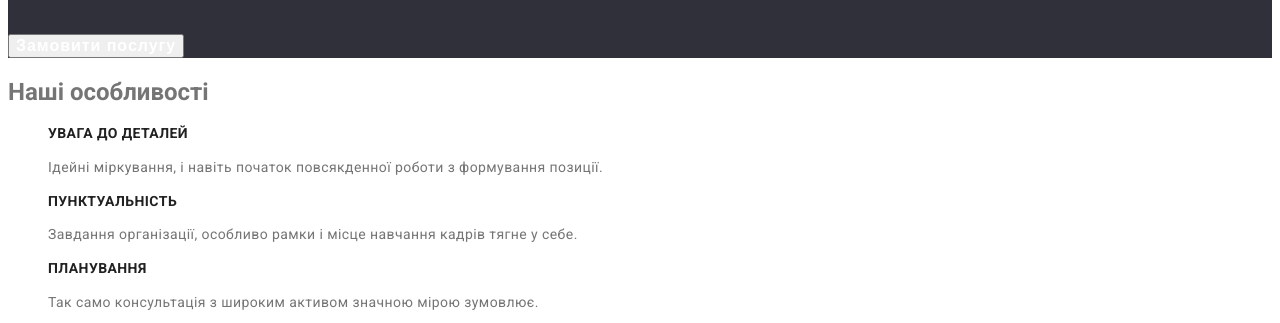
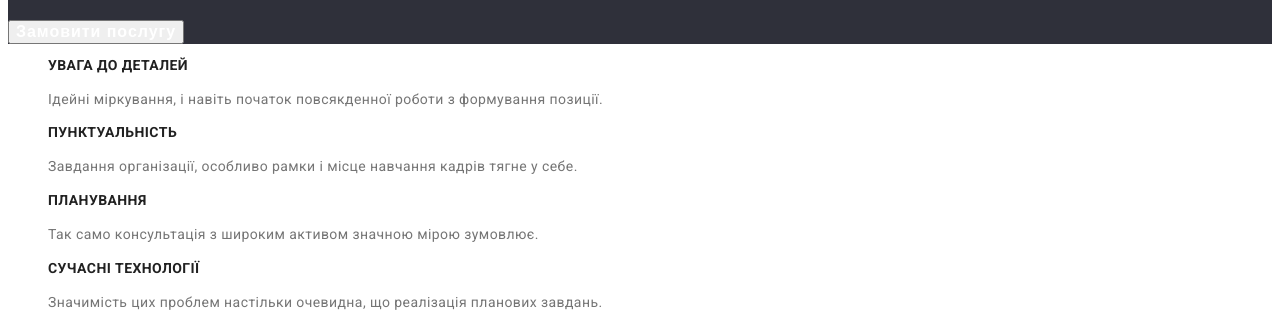
Before and after one commit to koltok/goit-markup-hw-02, a plain HTML site: page index.html in a window 1280 px wide. Shown: the part 265-588 px from the top of the page. Drawn offline with Linux system fonts and the light colour scheme.

Commit message:
update file-4

```diff
--- a/css/styles.css
+++ b/css/styles.css
@@ -1,7 +1,15 @@
 body {
   font-family: "Roboto", sans-serif;
+  font-size: 14px;
+  letter-spacing: 0.03em;
   color: #757575;
+  background-color: #FFFFFF;
 }
+
+:root {
+  --brand-color: #212121;
+}
+
 .logo {
   font-family: 'Raleway';
   font-weight: 700;
@@ -32,7 +40,7 @@ body {
   font-size: 14px;
   line-height: 1.14;
   letter-spacing: 0.02em;
-  color: #212121;}
+  color: var(--brand-color);}
 
   .header-link:hover,
   .header-link:active{
@@ -250,3 +258,17 @@ color: #2196F3;
   letter-spacing: 0.03em;
   color: #757575;
 }
+
+.visually-hidden {
+  position: absolute;
+  width: 1px;
+  height: 1px;
+  margin: -1px;
+  border: 0;
+  padding: 0;
+
+  white-space: nowrap;
+  clip-path: inset(100%);
+  clip: rect(0 0 0 0);
+  overflow: hidden;
+}
--- a/index.html
+++ b/index.html
@@ -32,7 +32,7 @@
         <button type="button" class="banner-btn">Замовити послугу</button>
         </section>
         <section class="hero">
-            <h2 class="hero-title">Наші особливості</h2>
+            <h2 class="visually-hidden">Наші особливості</h2>
         <ul class="hero-list list">
             <li class="hero-item list">
                 <h3 class="hero-item-title">Увага до деталей</h3>
```
Also changed, not shown: portfolio.html (+1 -0 lines).
